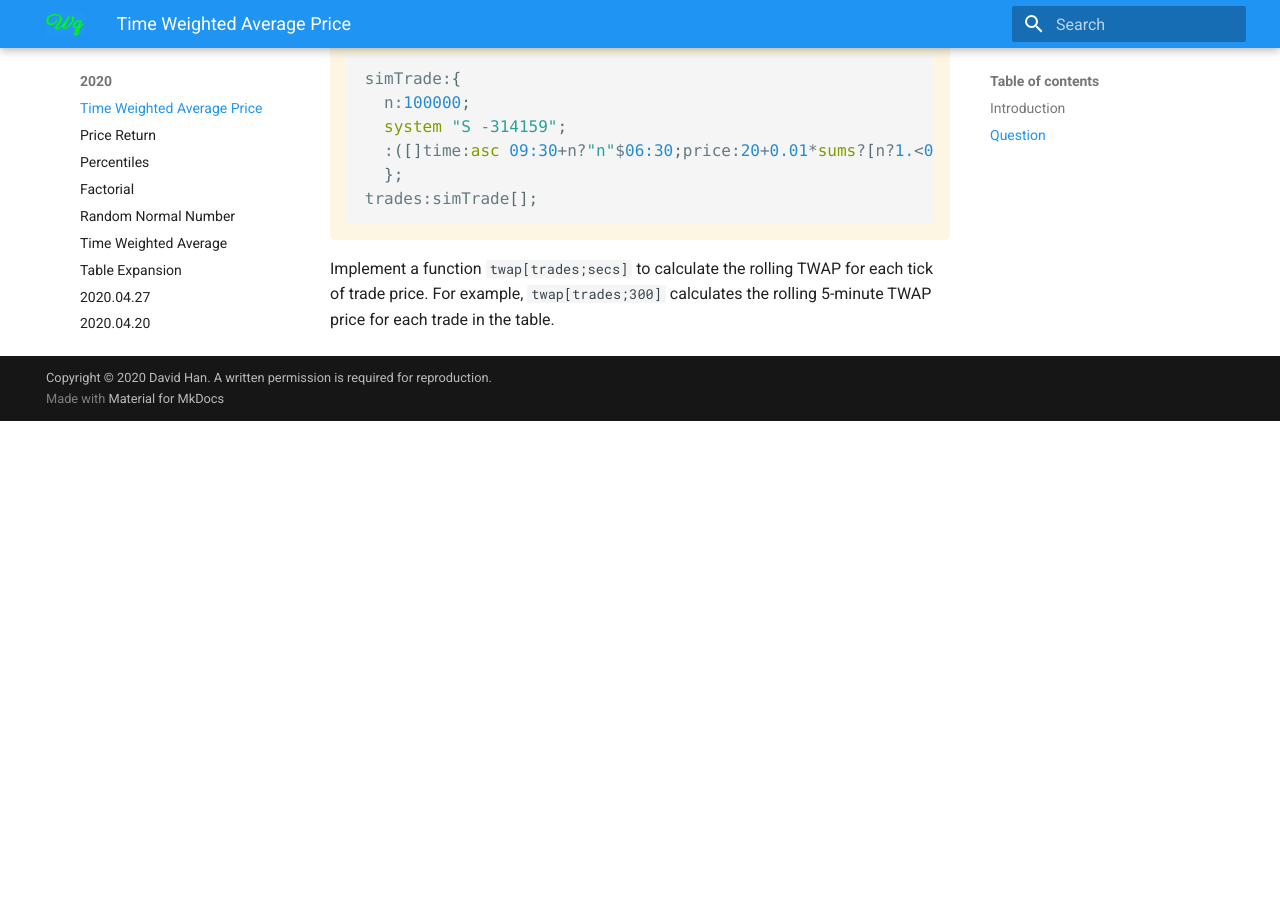
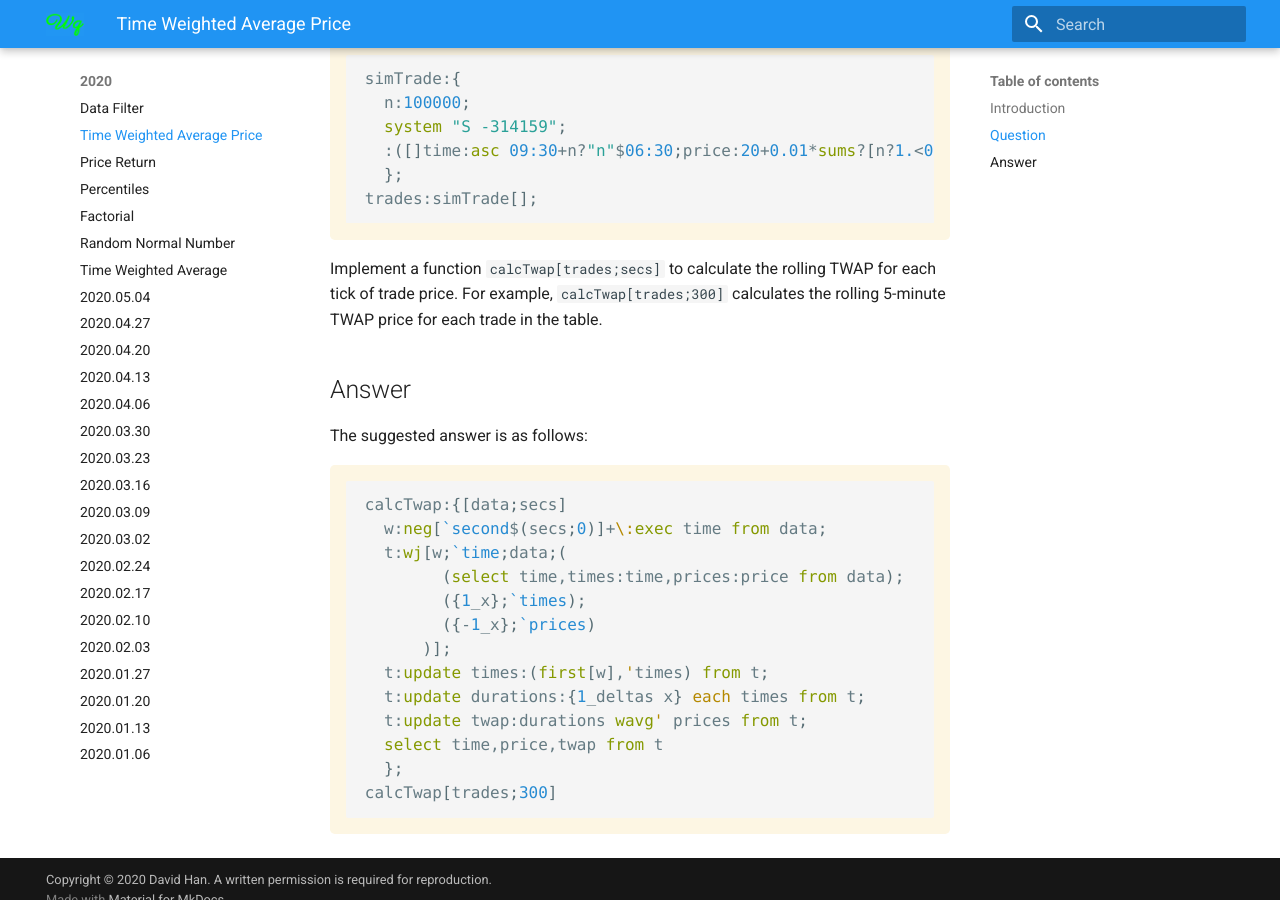
Before and after one commit to dpkwhan/weeklyq, an MkDocs documentation site: the page built from docs/2020/2020.06.15.md, in a window 1280 px wide and 900 px high, scrolled down 993 px. Built offline with MkDocs 1.6.1 and Material for MkDocs 9.7.7, drawn with Linux system fonts in a browser that asks for light colours; nearby versions of some CDN libraries; formulas are drawn with MathJax 3; comment, search, counter and statistics services are not loaded; before the commit the page ends 1414 px from its top, so only the background shows below that.

````diff
--- a/docs/2020/2020.06.15.md
+++ b/docs/2020/2020.06.15.md
@@ -1 +1,3 @@
 {! 2020/2020.06.15q.md !}
+
+{! 2020/2020.06.15a.md !}
--- a/docs/2020/2020.06.15a.md
+++ b/docs/2020/2020.06.15a.md
@@ -1,2 +1,18 @@
 ## Answer
 The suggested answer is as follows:
+
+```q
+calcTwap:{[data;secs]
+  w:neg[`second$(secs;0)]+\:exec time from data;
+  t:wj[w;`time;data;(
+        (select time,times:time,prices:price from data);
+        ({1_x};`times);
+        ({-1_x};`prices)
+      )];
+  t:update times:(first[w],'times) from t;
+  t:update durations:{1_deltas x} each times from t;
+  t:update twap:durations wavg' prices from t;
+  select time,price,twap from t
+  };
+calcTwap[trades;300]
+```
--- a/docs/2020/2020.06.15q.md
+++ b/docs/2020/2020.06.15q.md
@@ -34,4 +34,4 @@ simTrade:{
 trades:simTrade[];
 ```
 
-Implement a function ``twap[trades;secs]`` to calculate the rolling TWAP for each tick of trade price. For example, ``twap[trades;300]`` calculates the rolling 5-minute TWAP price for each trade in the table.
+Implement a function ``calcTwap[trades;secs]`` to calculate the rolling TWAP for each tick of trade price. For example, ``calcTwap[trades;300]`` calculates the rolling 5-minute TWAP price for each trade in the table.
--- /dev/null
+++ b/docs/2020/2020.06.22.md
@@ -0,0 +1 @@
+{! 2020/2020.06.22q.md !}
--- a/mkdocs.yml
+++ b/mkdocs.yml
@@ -64,6 +64,7 @@ theme:
 nav:
   - Home: index.md
   - 2020:
+      - 2020/2020.06.22.md
       - 2020/2020.06.15.md
       - 2020/2020.06.08.md
       - 2020/2020.06.01.md
````
Also changed, not shown: docs/2020/2020.06.22q.md (added, +23 -0 lines), docs/assets/img/2020.06.22.png (added).
